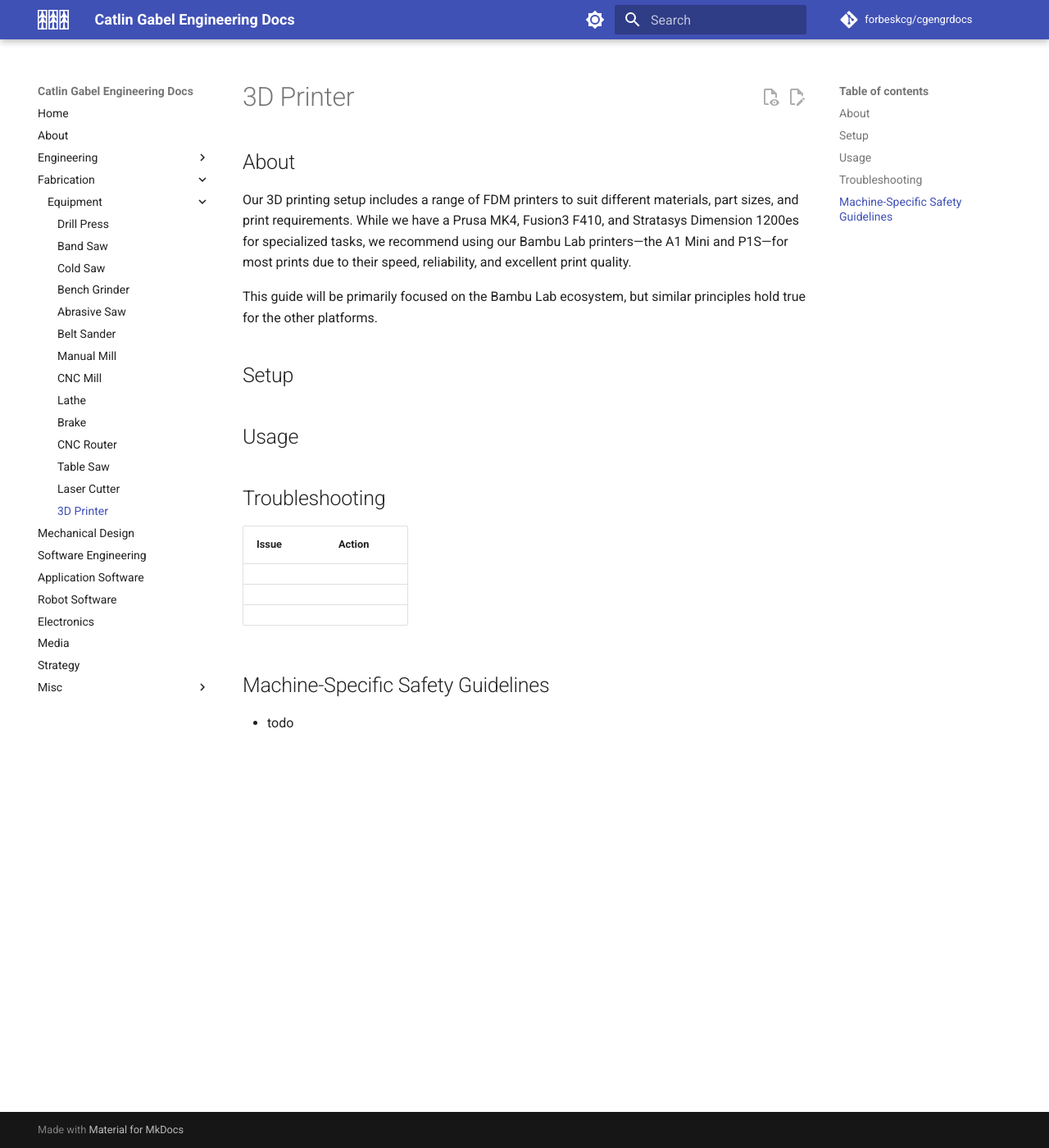
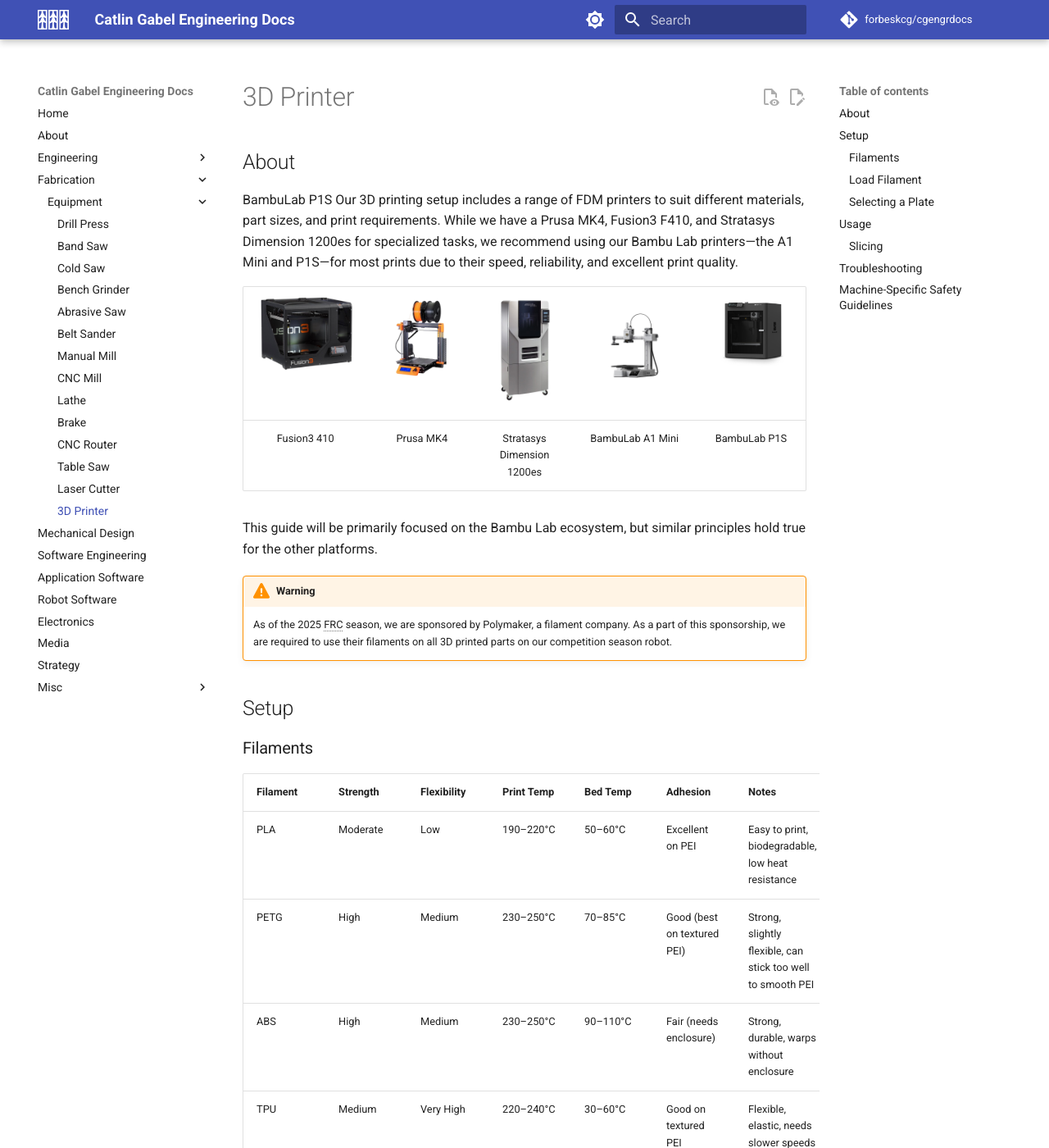
Before and after one commit to forbeskcg/cgengrdocs, an MkDocs documentation site: the page built from docs/fabrication/equipment/3d_printer.md, in a window 1280 px wide and 1400 px high. Shown: the whole window at 82% size. Built offline with MkDocs 1.6.1 and Material for MkDocs 9.7.7, drawn with Linux system fonts in a browser that asks for light colours; comment, search, counter and statistics services are not loaded; some of the changed text lies outside the part shown.

Commit message:
3d printer home page

```diff
--- a/docs/fabrication/equipment/3d_printer.md
+++ b/docs/fabrication/equipment/3d_printer.md
@@ -2,22 +2,89 @@
 
 ## About
 
+BambuLab P1S
 Our 3D printing setup includes a range of FDM printers to suit different materials, part sizes, and print requirements. While we have a Prusa MK4, Fusion3 F410, and Stratasys Dimension 1200es for specialized tasks, we recommend using our Bambu Lab printers—the A1 Mini and P1S—for most prints due to their speed, reliability, and excellent print quality.
+
+| ![Fusion3 410](fusion3_410.png){ width=350px } | ![Prusa MK4](prusa_mk4.png){ width=250px } | ![Stratasys Dimension 1200es](stratasys_dimension_1200es.png){width=80px} | ![BambuLab A1 Mini](bambu_lab_a1_mini.png){ width=350px } | ![BambuLab P1S](bambu_lab_p1s.png){ width=250px } |
+|:---:|:---:|:---:|:---:|:---:|
+| Fusion3 410 | Prusa MK4 | Stratasys Dimension 1200es | BambuLab A1 Mini | BambuLab P1S |
+
 
 This guide will be primarily focused on the Bambu Lab ecosystem, but similar principles hold true for the other platforms.
 
+!!! warning
+    As of the 2025 FRC season, we are sponsored by Polymaker, a filament company. As a part of this sponsorship, we are required to use their filaments on all 3D printed parts on our competition season robot.
 ## Setup
 
+### Filaments
+
+| Filament | Strength     | Flexibility | Print Temp | Bed Temp | Adhesion                   | Notes                                                                 |
+|----------|--------------|-------------|------------|----------|----------------------------|-----------------------------------------------------------------------|
+| PLA      | Moderate     | Low         | 190–220°C  | 50–60°C  | Excellent on PEI           | Easy to print, biodegradable, low heat resistance                     |
+| PETG     | High         | Medium      | 230–250°C  | 70–85°C  | Good (best on textured PEI)| Strong, slightly flexible, can stick too well to smooth PEI          |
+| ABS      | High         | Medium      | 230–250°C  | 90–110°C | Fair (needs enclosure)     | Strong, durable, warps without enclosure                              |
+| TPU      | Medium       | Very High   | 220–240°C  | 30–60°C  | Good on textured PEI       | Flexible, elastic, needs slower speeds                                |
+| ASA      | High         | Medium      | 240–260°C  | 90–110°C | Moderate                   | UV and weather-resistant, similar to ABS                              |
+| Nylon    | Very High    | High        | 240–260°C  | 70–90°C  | Poor (use glue stick)      | Strong and durable, absorbs moisture quickly                          |
+
+### Load Filament
+
+1. Select the "Load" Button
+
+    ![Load](assets/bambu_load.png){ width=350px }
+
+2. Follow Instructions on Screen to Complete the Process
+
+### Selecting a Plate
+
+!!! tip
+    We usually recommend using a Textured PEI Plate, but Smooth PEI Plates have their benefits.
+
+| Feature                  | Smooth PEI                                      | Textured PEI                                     |
+|--------------------------|--------------------------------------------------|--------------------------------------------------|
+| Bottom layer finish      | Glossy                                          | Matte/textured                                   |
+| Ideal materials          | PLA, ABS                                        | PETG, TPU, PLA                                   |
+| Adhesion strength        | Very high (can over-stick with PETG)           | Moderate to high, easier release                 |
+| Durability               | Can scratch easily                              | Highly durable                                   |
+| Cleaning requirements    | Frequent (alcohol, dish soap)                   | Less frequent, more forgiving                    |
+| Ease of part removal     | Can be difficult                                | Usually easy once cooled                         |
+| Surface consistency      | Uniform and smooth                              | Textured |
+
 ## Usage
+
+### Slicing
+
+You can use either [Bambu Studio](https://bambulab.com/en/download/studio) or [OrcaSlicer](https://github.com/SoftFever/OrcaSlicer) to prepare print files. Both are compatible with Bambu Lab printers and support cloud and local network printing.
+
+!!! note
+    Ask Kevin or a Manager for our Bambu Lab account details
+
+1. Import your model.
+2. Choose your filament and build plate type.
+3. Adjust print settings.
+4. Slice the model.
+5. Send to printer.
+
+!!! tip
+    You can enable timelapse to record a video of your print for prosperity!
 
 ## Troubleshooting
 
 | Issue | Action |
 | ----- | ------ |
-|  |  |
-|  |  |
-|  |  |
+| Clogged Hotend | [Bambu Lab Wik](https://wiki.bambulab.com/en/x1/troubleshooting/nozzle-clog) |
 
 ## Machine-Specific Safety Guidelines
 
-- todo
+3D printer hazards include, but are not limited to:
+
+- The generation of ultrafine/nano-sized particles;
+- Heat;
+- Mechanical hazards from moving parts;
+- High voltage;
+- Ultraviolet light; and
+- Chemical vapors (ex. styrene, acrylonitrile, or formaldehyde, etc.) depending on the media being used.
+
+There are a variety of printing materials available for use with 3D printers, each with its own inherent hazards. The most commonly used materials are PLA, ABS, PETG, and Nylon. In general PLA, PP and PET-G are much safer to use than ABS and Nylon.
+
+Safety Guidelines adapted from [RIT's 3D Printer Safety](https://www.rit.edu/ehs/3-d-printer-safety) guide.
```
Also changed, not shown: docs/fabrication/equipment/assets/bambu_load.png (added), docs/fabrication/equipment/assets/bambu_push.png (added), docs/fabrication/equipment/bambu_lab_a1_mini.png (added), docs/fabrication/equipment/bambu_lab_p1s.png (added), docs/fabrication/equipment/fusion3_410.png (added), docs/fabrication/equipment/prusa_mk4.png (added), docs/fabrication/equipment/stratasys_dimension_1200es.png (added).
